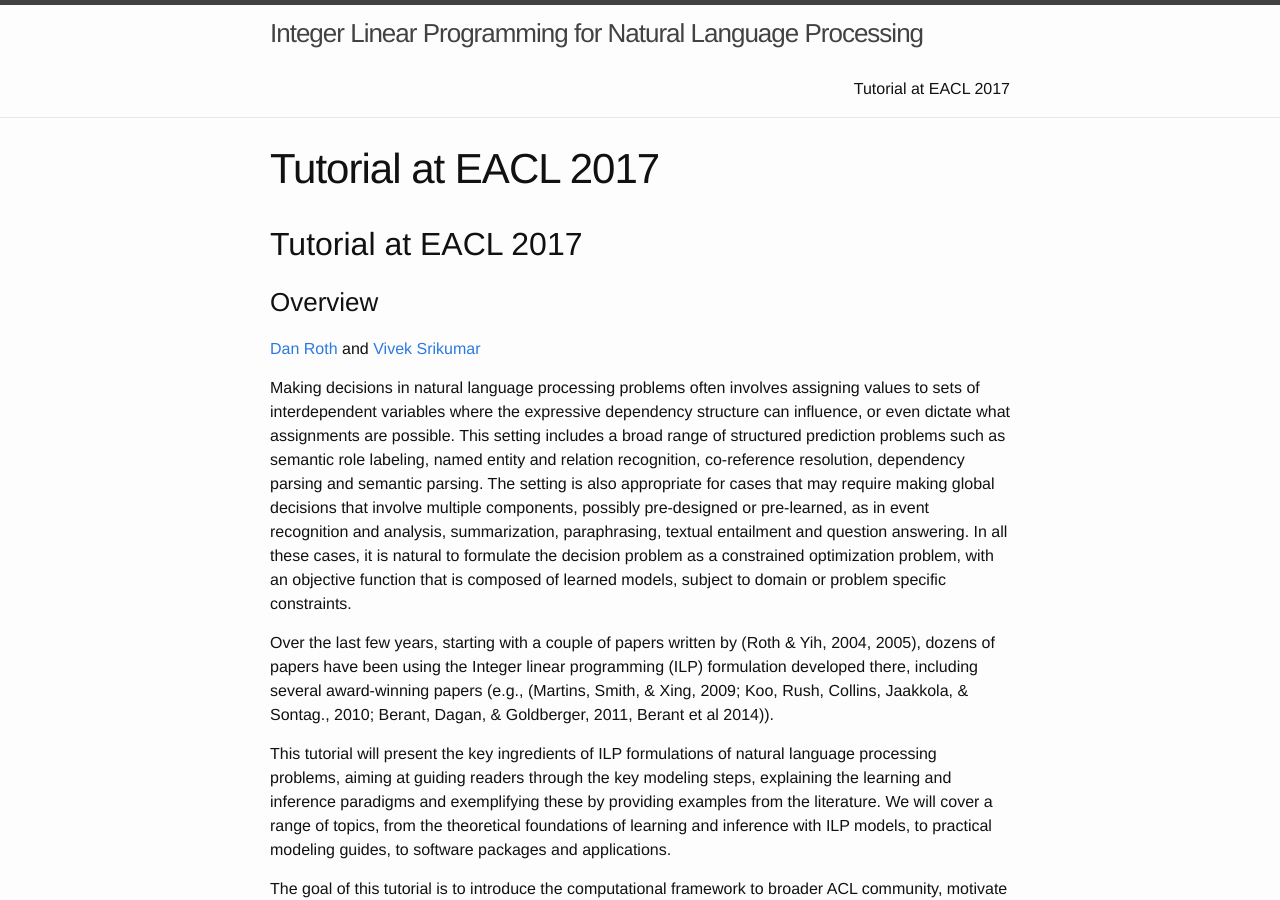
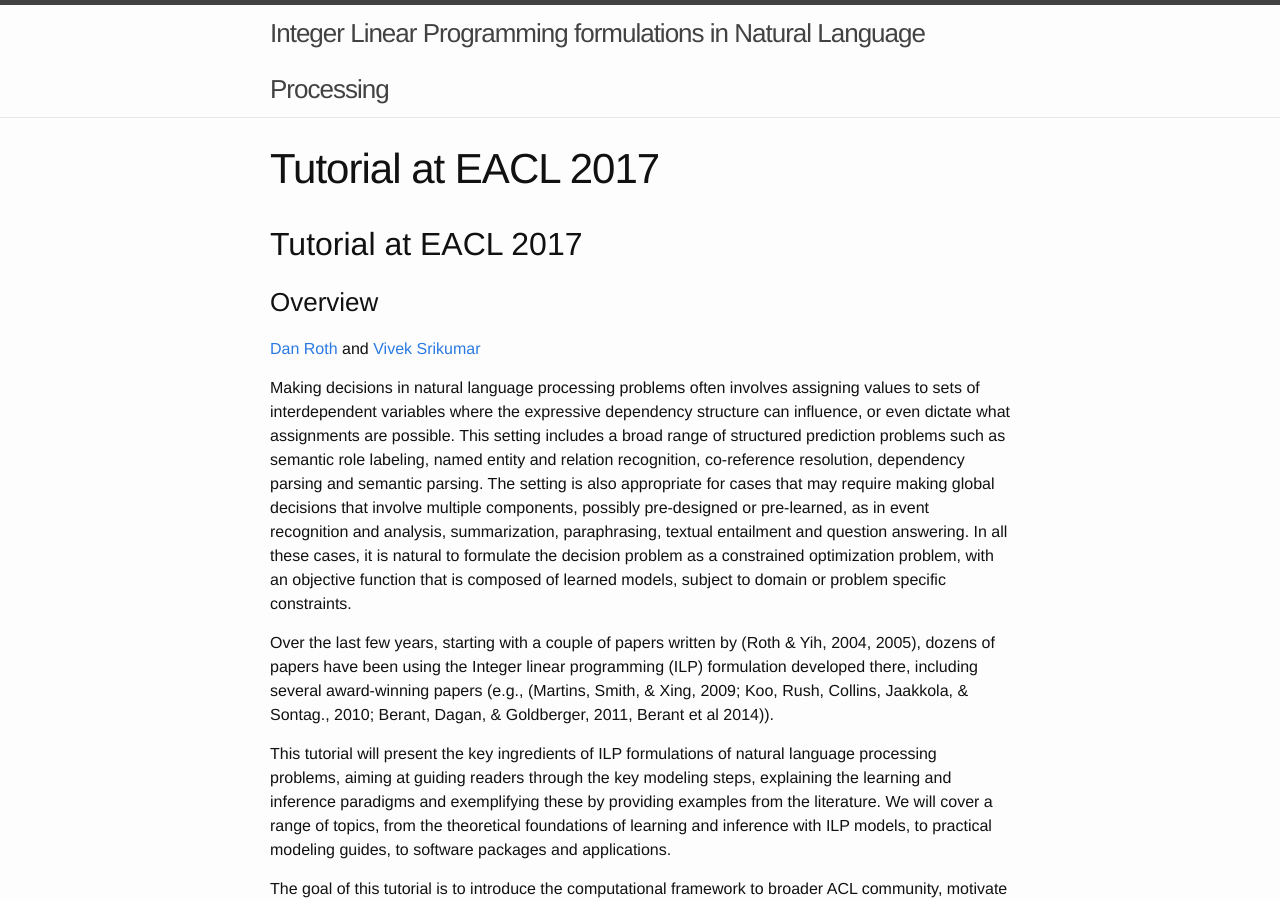
Before and after one commit to ilpinference/ilpinference.github.io, a Jekyll site: the page built from eacl2017/index.md, in a window 1280 px wide and 900 px high. Built offline with Jekyll 4.4.1, drawn with Linux system fonts in a browser that asks for light colours; our own code applies the rules of GitHub Pages for plain Markdown files; some of the changed text lies outside the part shown.

Commit message:
minor edits

```diff
--- a/_config.yml
+++ b/_config.yml
@@ -1,5 +1,5 @@
 # Site settings
-title: Integer Linear Programming for Natural Language Processing
+title: Integer Linear Programming formulations in Natural Language Processing
 description: > # this means to ignore newlines until "baseurl:"
   Constrained Conditional Models: Modeling natural language processing inference as integer linear programs
 
--- a/_includes/header.html
+++ b/_includes/header.html
@@ -13,13 +13,7 @@
         </svg>
       </a>
 
-      <div class="trigger">
-        {% for my_page in site.pages %}
-          {% if my_page.title %}
-          <a class="page-link" href="{{ my_page.url | prepend: site.baseurl }}">{{ my_page.title }}</a>
-          {% endif %}
-        {% endfor %}
-      </div>
+
     </nav>
 
   </div>
--- a/eacl2017/index.md
+++ b/eacl2017/index.md
@@ -3,7 +3,6 @@ layout: page
 ---
 
 ## Tutorial at EACL 2017
-
 
 ### Overview
 
```
